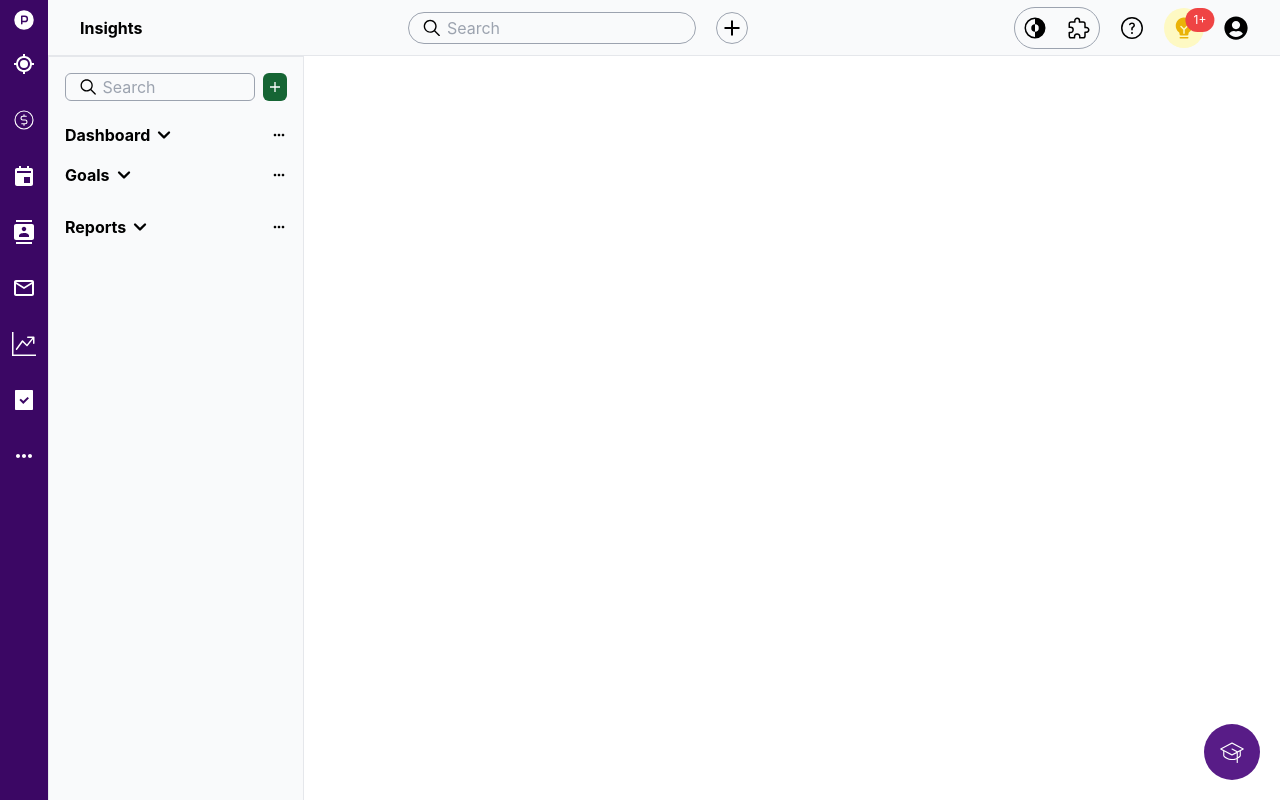
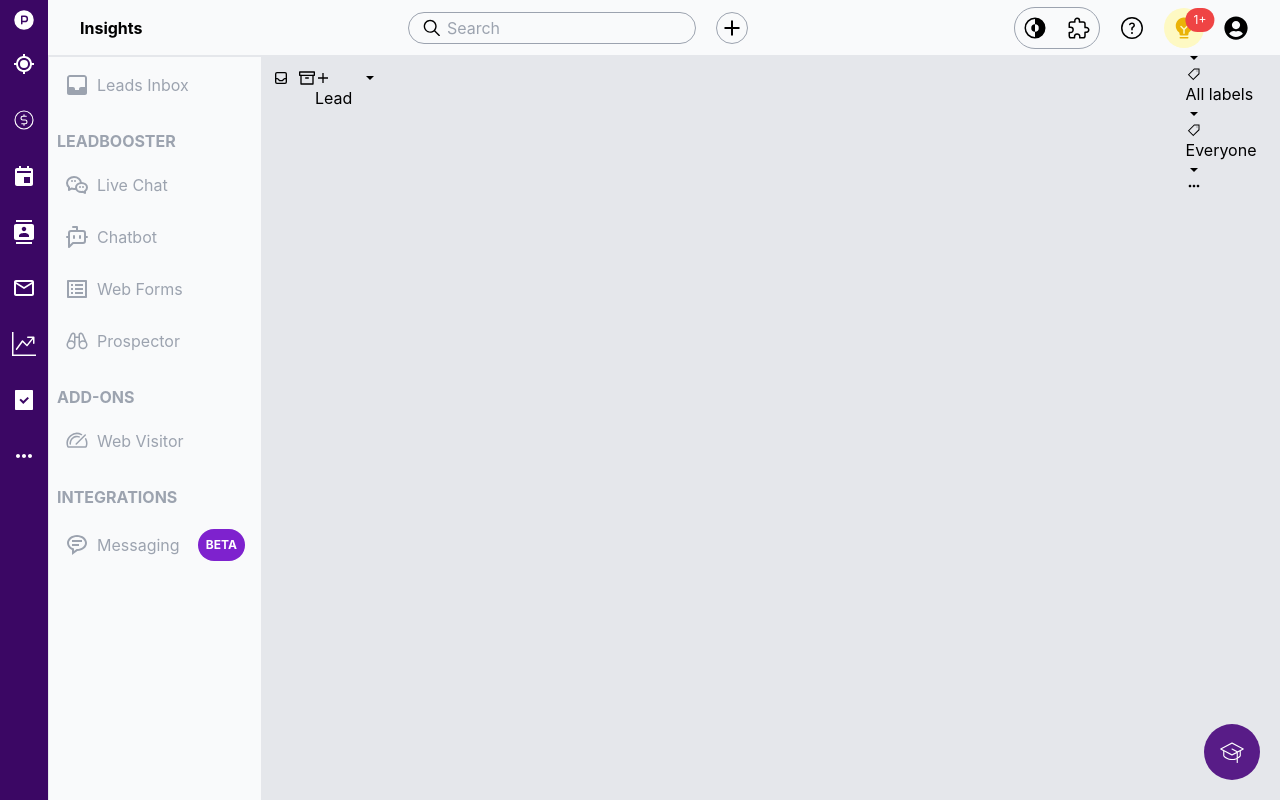
Before and after one commit to wiseman-umanah/perfex, a React (Create React App) app: page /lead/lead-inbox in a window 1280 px wide. Built offline with nearby package versions, Linux system fonts and the light colour scheme.

Commit message:
Added Leads page

```diff
--- a/src/App.js
+++ b/src/App.js
@@ -2,10 +2,12 @@ import React from 'react';
 import { BrowserRouter as Router, Routes, Route } from 'react-router-dom';
 import Header from './components/Header';
 import Sidebar from './components/Sidebar';
-import MinNav from './components/MinNav';
+import { PiGraduationCapLight } from "react-icons/pi";
+import Dashboard from './pages/Dashboards/Dashboard';
 import DashboardMain from './pages/Dashboards/UserDashboards/DashboardMain';
-import DealsConversion from './pages/Reports/UserReports/DealsConversion';
-import { PiGraduationCapLight } from "react-icons/pi";
+import DealsConversion from './pages/Dashboards/Reports/UserReports/DealsConversion';
+import Lead from './pages/Lead/Lead';
+import LeadsInbox from './pages/Lead/LeadInbox/LeadInbox';
 
 
 const App = () => {
@@ -14,13 +16,15 @@ const App = () => {
 			<div className="h-screen overflow-hidden relative">
 				<Header />
 				<Sidebar />
-				<main className="flex mt-14 ml-12 h-full">
-					<MinNav />
-					<Routes>
-						<Route path="/my-dashboard" element={<DashboardMain />} />
-						<Route path="/reports/my-reports/deals-conversion" element={<DealsConversion />} />
-					</Routes>
-				</main>
+				<Routes>
+					<Route path="/dashboard/*" element={<Dashboard />}>
+						<Route path="my-dashboard" element={<DashboardMain />} />
+						<Route path="reports/my-reports/deals-conversion" element={<DealsConversion />} />
+					</Route>
+					<Route path='/lead/*' element={<Lead />}>
+						<Route path='lead-inbox' element={<LeadsInbox />} />
+					</Route>
+				</Routes>
 				<div className='absolute bottom-5 right-5 p-4 bg-purple-900 text-white rounded-full'>
 					<PiGraduationCapLight className='icon-style'/>
 				</div>
--- a/src/components/Sidebar.jsx
+++ b/src/components/Sidebar.jsx
@@ -1,4 +1,5 @@
 import React from 'react';
+import { Link } from 'react-router-dom';
 import { BiCurrentLocation, BiSolidCalendarEvent } from "react-icons/bi";
 import { PiLetterCirclePFill, PiCurrencyCircleDollarLight } from "react-icons/pi";
 import { MdContacts, MdOutlineEmail, MdMoreHoriz } from "react-icons/md";
@@ -13,9 +14,9 @@ const Sidebar = () => {
 			</div>
 			<ul className="list-none p-0 flex flex-col gap-8 items-center">
 				<li>
-					<a href="#">
+					<Link to="/lead">
 						<BiCurrentLocation className="icon-style" />
-					</a>
+					</Link>
 				</li>
 				<li>
 					<a href="#">
@@ -38,9 +39,9 @@ const Sidebar = () => {
 					</a>
 				</li>
 				<li>
-					<a href="#">
+					<Link to="/dashboard">
 						<BsGraphUpArrow className="icon-style" />
-					</a>
+					</Link>
 				</li>
 				<li>
 					<a href="#">
--- /dev/null
+++ b/src/pages/Dashboards/Dashboard.jsx
@@ -0,0 +1,14 @@
+import React from 'react';
+import { Outlet } from 'react-router-dom';
+import MinNav from './UserDashboards/MinNav';
+
+const Dashboard = () => {
+	return (
+		<main className="flex mt-14 ml-12 h-full">
+			<MinNav />
+			<Outlet />
+		</main>
+	)
+};
+
+export default Dashboard;
--- a/src/components/MinNav.jsx
+++ b/src/pages/Dashboards/UserDashboards/MinNav.jsx
@@ -1,5 +1,5 @@
 import React from 'react';
-import { Link } from 'react-router-dom';
+import { NavLink } from 'react-router-dom';
 import { IoMdAdd, IoIosSearch } from "react-icons/io";
 import { PiCurrencyCircleDollarLight } from "react-icons/pi";
 import { MdOutlineSpaceDashboard, MdMoreHoriz } from "react-icons/md";
@@ -43,10 +43,11 @@ const MinNav = () => {
 								</summary>
 								<ul className="list-none mb-3 ml-3">
 									<li className='mb-3'>
-										<Link to="/my-dashboard" className='flex gap-1 items-center'>
+										{/* /dashboard/my-dashboard */}
+										<NavLink to="/dashboard/my-dashboard" className='flex gap-1 items-center'>
 											<MdOutlineSpaceDashboard />
 											<span className='truncate'>My dashboard</span>
-										</Link>
+										</NavLink>
 									</li>
 								</ul>
 							</details>
@@ -91,10 +92,11 @@ const MinNav = () => {
 							</summary>
 							<ul className="list-none ml-3 text-gray-400">
 								<li>
-									<Link to="/reports/my-reports/deals-conversion" className='mb-3 flex gap-2 items-center'>
+									{/* /dashboard/reports/my-reports/deals-conversion */}
+									<NavLink to="/dashboard/reports/my-reports/deals-conversion" className='mb-3 flex gap-2 items-center'>
 										<PiCurrencyCircleDollarLight />
 										<span className='truncate'>Deal conversion</span>
-									</Link>
+									</NavLink>
 								</li>
 								<li className='mb-3 flex gap-2 items-center'>
 									<PiCurrencyCircleDollarLight />
--- /dev/null
+++ b/src/pages/Lead/Lead.jsx
@@ -0,0 +1,14 @@
+import React from 'react';
+import { Outlet } from 'react-router-dom';
+import MinNav from './LeadInbox/MinNav';
+
+const Lead = () => {
+	return (
+		<main className="flex mt-14 ml-12 h-full">
+			<MinNav />
+			<Outlet />
+		</main>
+	)
+};
+
+export default Lead;
--- /dev/null
+++ b/src/pages/Lead/LeadInbox/LeadInbox.jsx
@@ -0,0 +1,56 @@
+import React from 'react';
+import { HiOutlineInbox } from "react-icons/hi";
+import { FiArchive } from "react-icons/fi";
+import { IoMdAdd, IoMdArrowDropdown } from "react-icons/io";
+import { LiaTagSolid } from "react-icons/lia";
+import { MdMoreHoriz } from "react-icons/md";
+
+const LeadsInbox = () => {
+	return (
+		<section className="bg-gray-200 flex flex-col p-2.5 w-full h-full overflow-auto">
+			<aside className="flex justify-between items-center h-12 border">
+				<div className="flex">
+					<div className="flex gap-2.5">
+						<HiOutlineInbox />
+						<FiArchive />
+					</div>
+					<div className="flex gap-2.5">
+						<div>
+							<IoMdAdd />
+							<span>Lead</span>
+						</div>
+						<div>
+							<IoMdArrowDropdown />
+						</div>
+					</div>
+				</div>
+				<div>
+					<span>36 leads</span>
+					<div>
+						<LiaTagSolid />
+						All sources
+						<IoMdArrowDropdown />
+					</div>
+					<div>
+						<LiaTagSolid />
+						All labels
+						<IoMdArrowDropdown />
+					</div>
+					<div>
+						<LiaTagSolid />
+						Everyone
+						<IoMdArrowDropdown />
+					</div>
+					<div>
+						<MdMoreHoriz />
+					</div>
+				</div>
+			</aside>
+			<div className="h-full">
+				{/* leads table */}
+			</div>
+		</section>
+	);
+};
+
+export default LeadsInbox;
--- /dev/null
+++ b/src/pages/Lead/LeadInbox/MinNav.jsx
@@ -0,0 +1,57 @@
+import React from 'react';
+import { NavLink } from 'react-router-dom';
+import { CgInbox } from "react-icons/cg";
+import { TbBrandWechat } from "react-icons/tb";
+import { LuBotMessageSquare } from "react-icons/lu";
+import { RiListView } from "react-icons/ri";
+import { PiBinoculars, PiSpeedometer } from "react-icons/pi";
+import { BiMessageRoundedDetail } from "react-icons/bi";
+
+const MinNav = () => {
+	return (
+		<section className="p-2 border w-64 h-full flex flex-col text-gray-400 gap-6 bg-gray-50">
+			<NavLink to="/lead/lead-inbox" className="flex gap-2 items-center rounded-md p-2 hover:text-purple-900 hover:bg-purple-200">
+				<CgInbox className='icon-style'/>
+				<span>Leads Inbox</span>
+			</NavLink>
+			<div className='flex flex-col gap-3'>
+				<span className='font-bold'>LEADBOOSTER</span>
+				<div className="flex gap-2 items-center p-2 rounded-md hover:text-purple-900 hover:bg-purple-200">
+					<TbBrandWechat className='icon-style'/>
+					<span>Live Chat</span>
+				</div>
+				<div className="flex gap-2 items-center p-2 rounded-md hover:text-purple-900 hover:bg-purple-200">
+					<LuBotMessageSquare className='icon-style'/>
+					<span>Chatbot</span>
+				</div>
+				<div className="flex gap-2 items-center p-2 rounded-md hover:text-purple-900 hover:bg-purple-200">
+					<RiListView className='icon-style'/>
+					<span>Web Forms</span>
+				</div>
+				<div className="flex gap-2 items-center p-2 rounded-md hover:text-purple-900 hover:bg-purple-200">
+					<PiBinoculars className='icon-style'/>
+					<span>Prospector</span>
+				</div>
+			</div>
+			<div className='flex flex-col gap-3'>
+				<span className='font-bold'>ADD-ONS</span>
+				<div className="flex gap-2 items-center p-2 rounded-md hover:text-purple-900 hover:bg-purple-200">
+					<PiSpeedometer className='icon-style'/>
+					<span>Web Visitor</span>
+				</div>
+			</div>
+			<div className='flex flex-col gap-3'>
+				<span className='font-bold'>INTEGRATIONS</span>
+				<div className='flex justify-between items-center p-2 rounded-md hover:text-purple-900 hover:bg-purple-200'>
+					<div className="flex gap-2 items-center">
+						<BiMessageRoundedDetail className='icon-style'/>
+						<span>Messaging</span>
+					</div>
+					<span className="p-2 text-xs bg-purple-700 rounded-full font-bold text-white">BETA</span>
+				</div>
+			</div>
+		</section>
+	);
+};
+
+export default MinNav;
```
Also changed, not shown: src/pages/Dashboards/Reports/UserReports/DealsConversion.jsx (renamed from src/pages/Reports/UserReports/DealsConversion.jsx).
